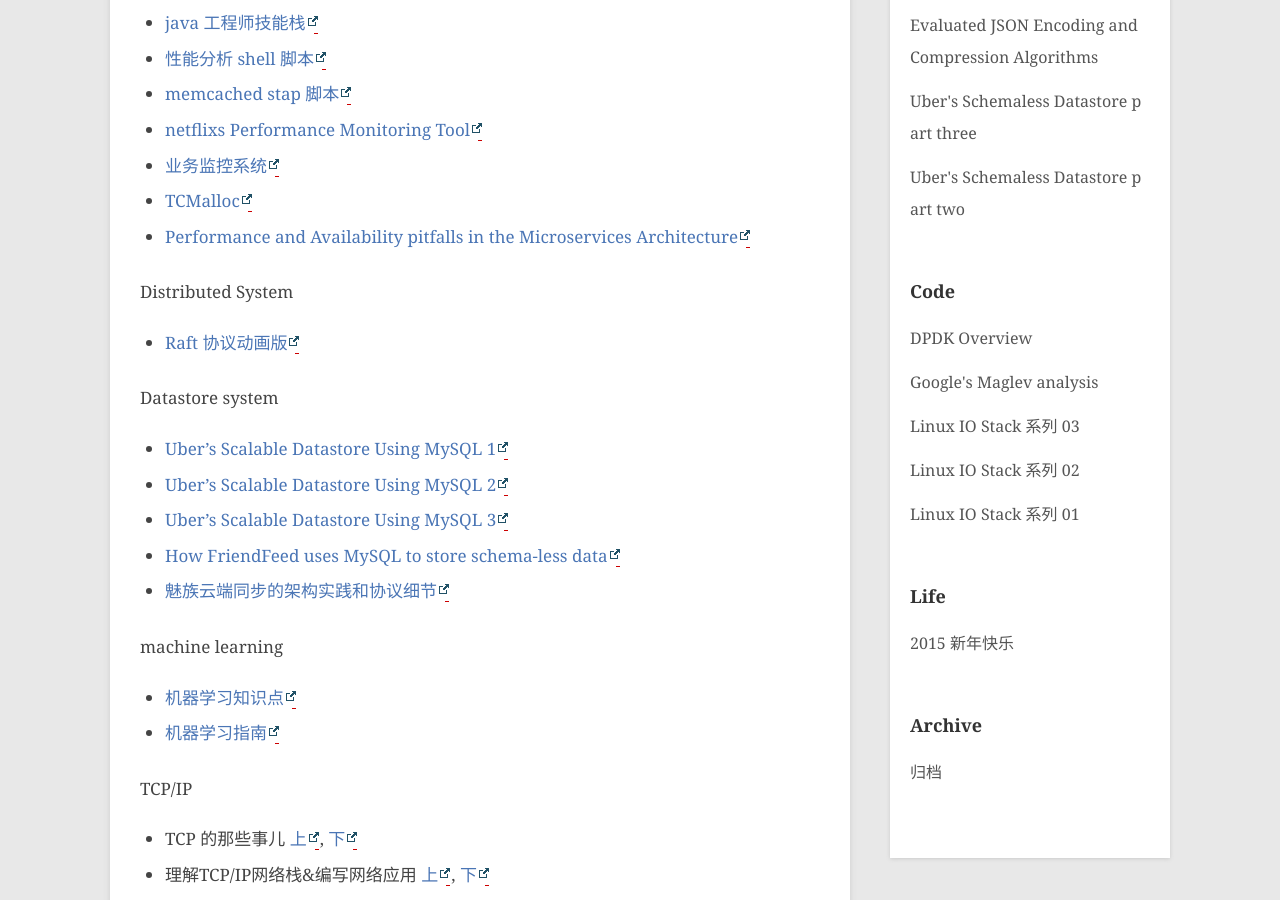
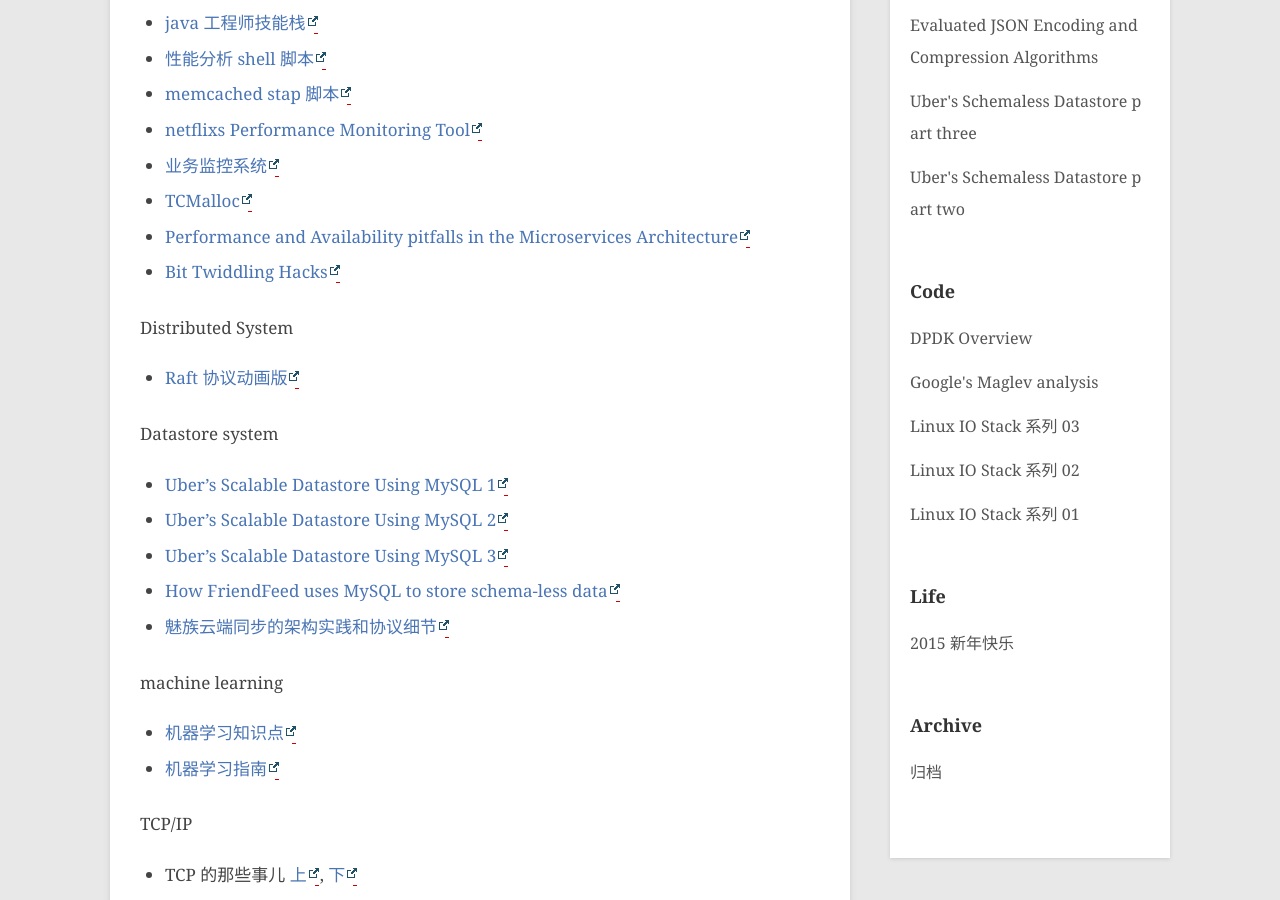
Before and after one commit to hushi55/hushi55.github.io, a Jekyll site: the page built from _posts/blog/2015-01-30-blogs.md, in a window 1280 px wide and 900 px high, scrolled down 641 px. Built offline with Jekyll 4.4.1, drawn with Linux system fonts in a browser that asks for light colours; Markdown is read by kramdown in place of the engine named in the settings; comment, search, counter and statistics services are not loaded.

Commit message:
add blog

```diff
--- a/_posts/blog/2015-01-30-blogs.md
+++ b/_posts/blog/2015-01-30-blogs.md
@@ -25,6 +25,7 @@
 - [业务监控系统 ](https://www.tollmanz.com/rum-monitoring-boomerang-boomcatch-datadog/)
 - [TCMalloc ](http://game.academy.163.com/km-03.html)
 - [Performance and Availability pitfalls in the Microservices Architecture ](http://allegro.tech/2016/09/CQK-TOP-10.html)
+- [Bit Twiddling Hacks](http://graphics.stanford.edu/~seander/bithacks.html)
 
 Distributed System
 
```
